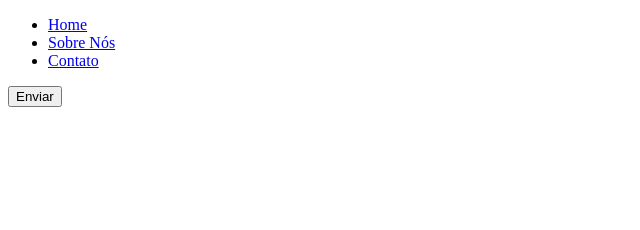
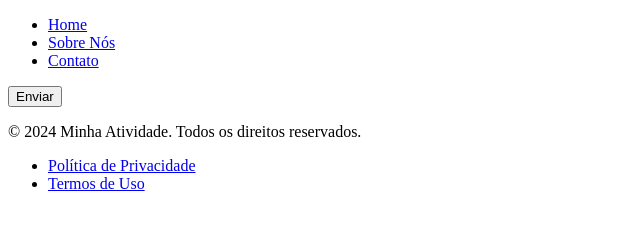
Before and after one commit to JulyeAguiar/atividade-branchs, a plain HTML site: page index.html in a window 1280 px wide. Shown: the whole page, without its empty margins (0-640 px from the left). Drawn offline with Linux system fonts and the light colour scheme.

Commit message:
Adiciona rodapé ao site

```diff
--- a/index.html
+++ b/index.html
@@ -13,5 +13,14 @@
     </nav>
 
     <button id="botao">Enviar</button>
+
+    <footer>
+        <p>&copy; 2024 Minha Atividade. Todos os direitos reservados.</p>
+        <ul>
+            <li><a href="#privacidade">Política de Privacidade</a></li>
+            <li><a href="#termos">Termos de Uso</a></li>
+        </ul>
+    </footer>
+
 </body>
 </html>
```
